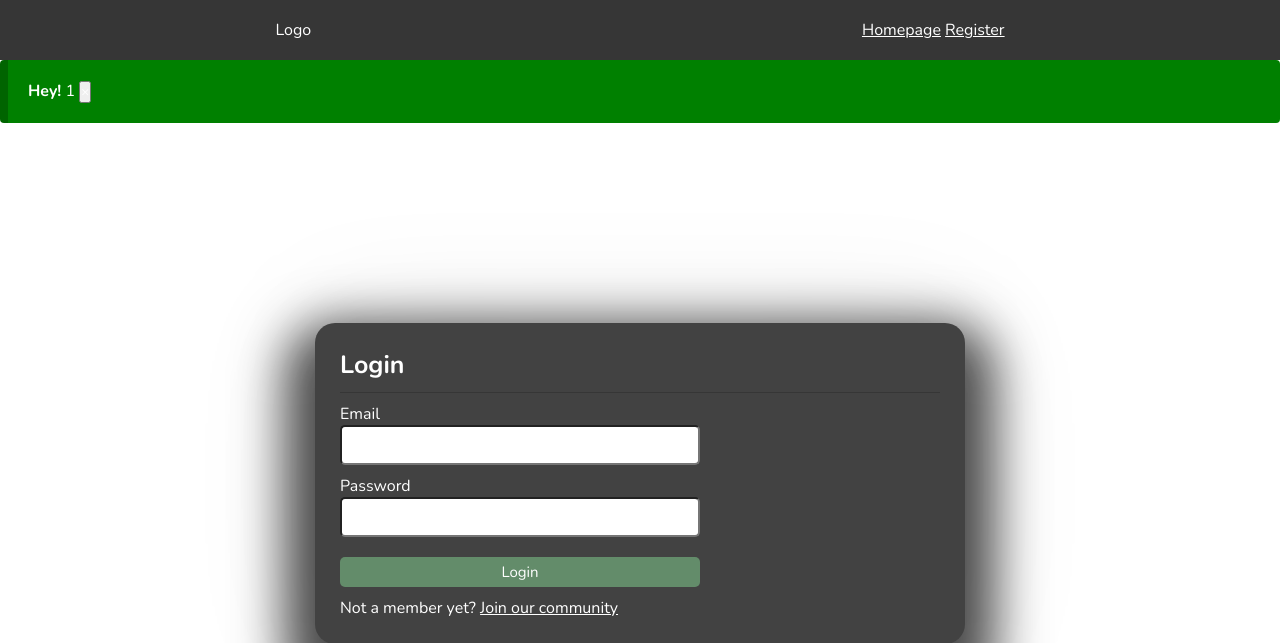
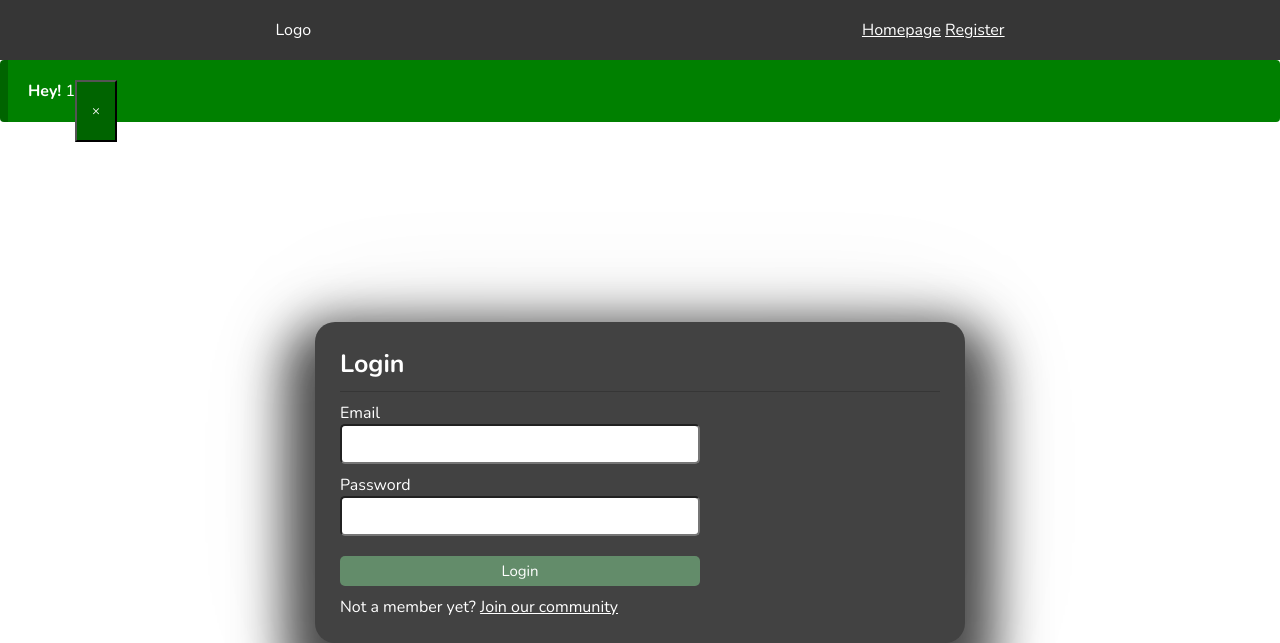
Before and after one commit to AlixNom/BTEC---Mocktail-Recipe-Website, a PHP site: page /login.php in a window 1280 px wide. Shown: the top 643 px of the page. Run offline with PHP 8.4, Linux system fonts and the light colour scheme; the visitor is signed in with stand-in values (Sample User, id 1).

Commit message:
UPDATE Flash message close button

```diff
--- a/php/style.css
+++ b/php/style.css
@@ -29,6 +29,11 @@
   -ms-border-radius: 4px;
   -o-border-radius: 4px;
   border-left: 8px solid darkgreen;
+}
+.alert .close{
+ position: absolute;
+ background: darkgreen;
+ padding: 20px 15px;
 }
 body{
   /*background:
```
